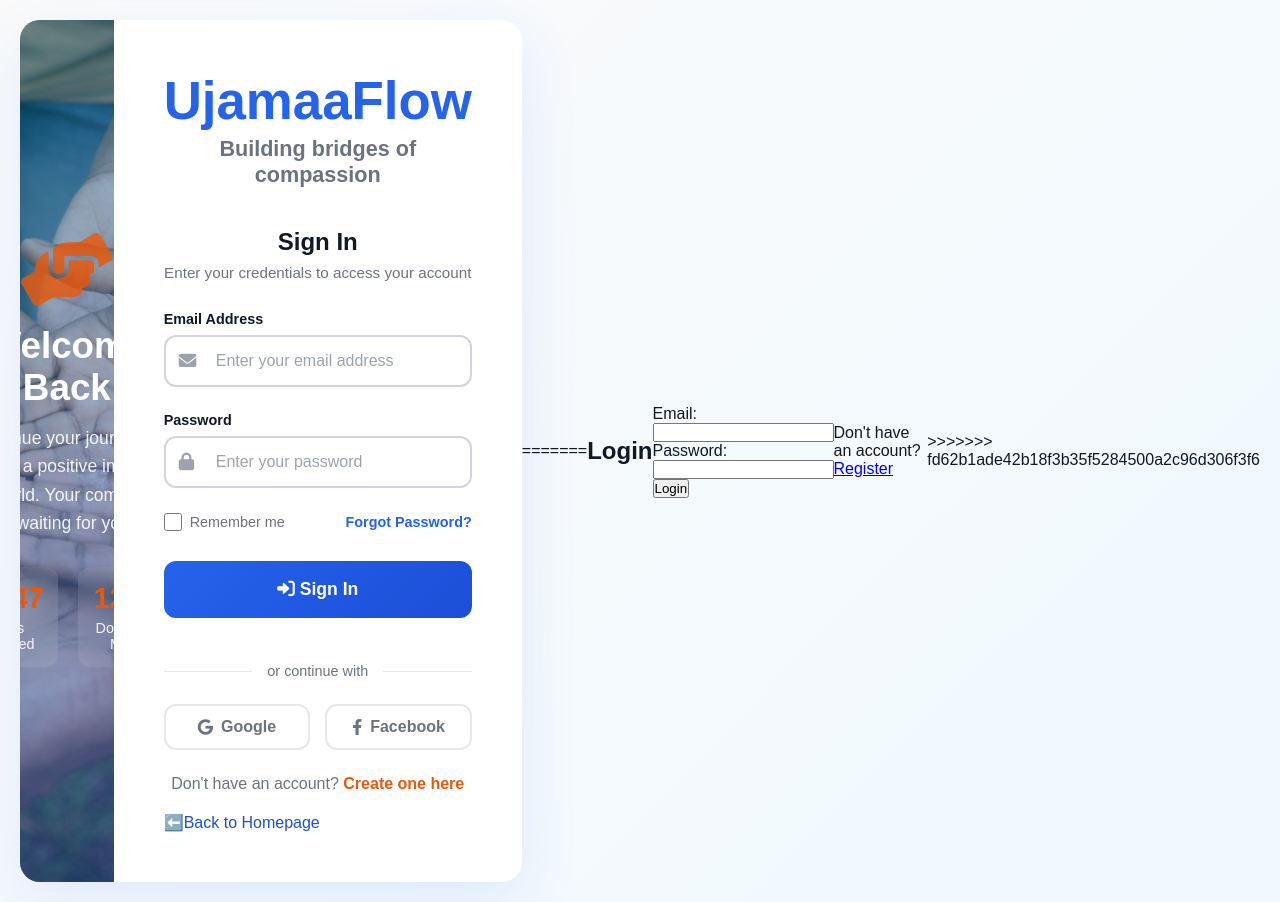
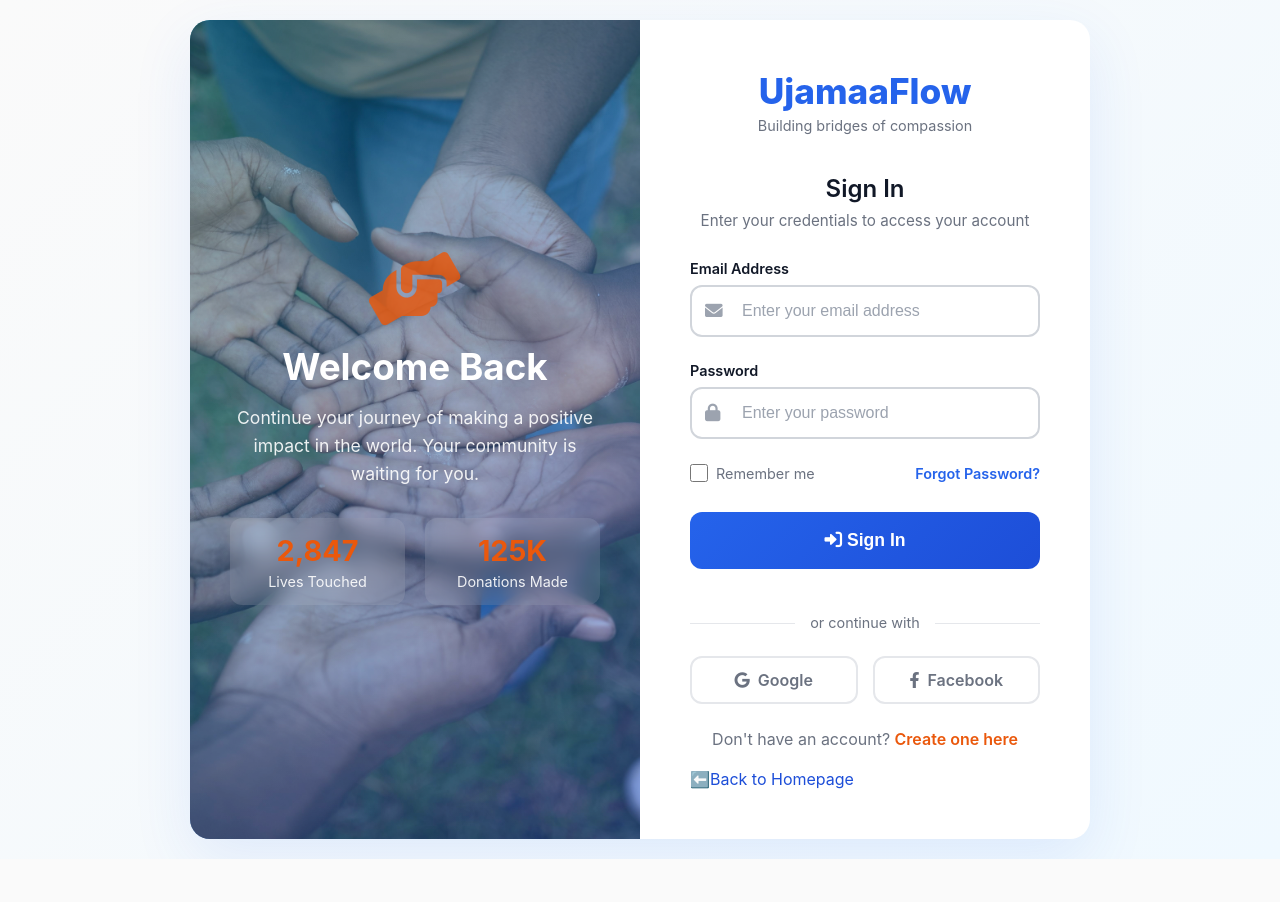
Before and after one commit to RayOgeto/kool-projekt, a Flask app: page /login in a window 1280 px wide. After the commit the page ends 859 px from the top, so only its background shows below. Run offline with Flask 3, Linux system fonts and the light colour scheme.

Commit message:
fixed login and registration pages

```diff
--- a/app/templates/auth/login.html
+++ b/app/templates/auth/login.html
@@ -825,24 +825,3 @@
         });
     </script>
 </body>
-</html>
-=======
-    <title>login</title>
-    <link rel="stylesheet" href="{{ url_for('static', filename='style.css') }}">
-</head>
-<body>
-
-</body>
-</html>
-
-<body>
-    <h2>Login</h2>
-<form method="POST">
-    Email: <input type="email" name="email" required><br>
-    Password: <input type="password" name="password" required><br>
-    <button type="submit">Login</button>
-</form>
-<p>Don't have an account? <a href="{{ url_for('auth.register') }}">Register</a></p>
-</body>
-
->>>>>>> fd62b1ade42b18f3b35f5284500a2c96d306f3f6
```
Also changed, not shown: app/templates/auth/register.html (+0 -16 lines).
